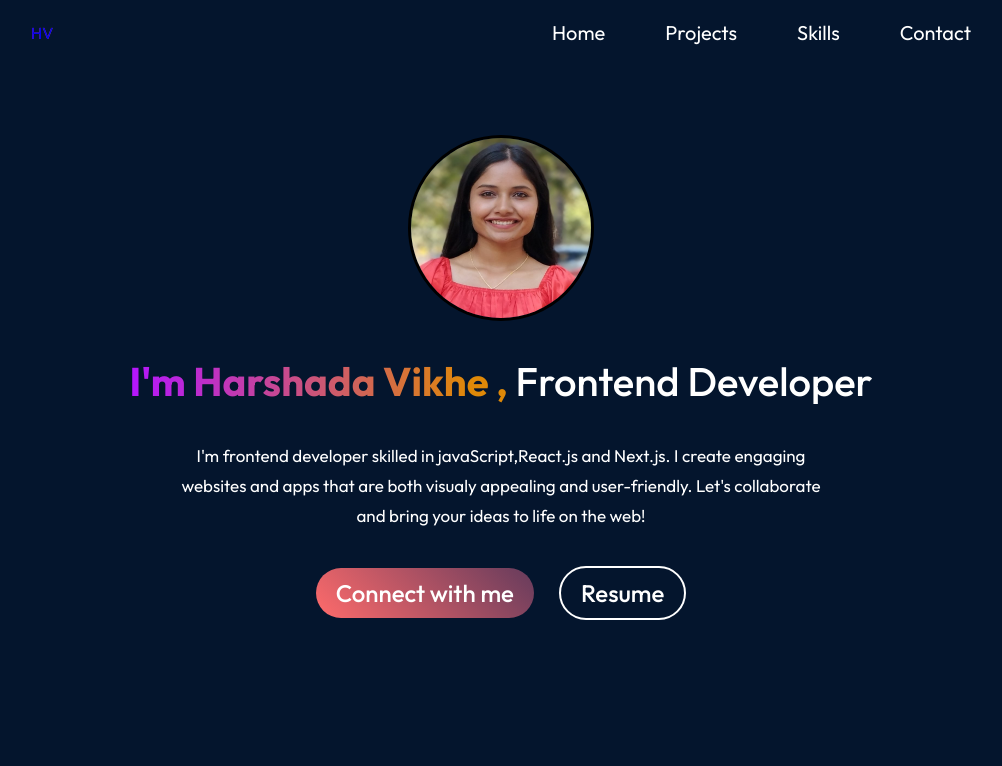
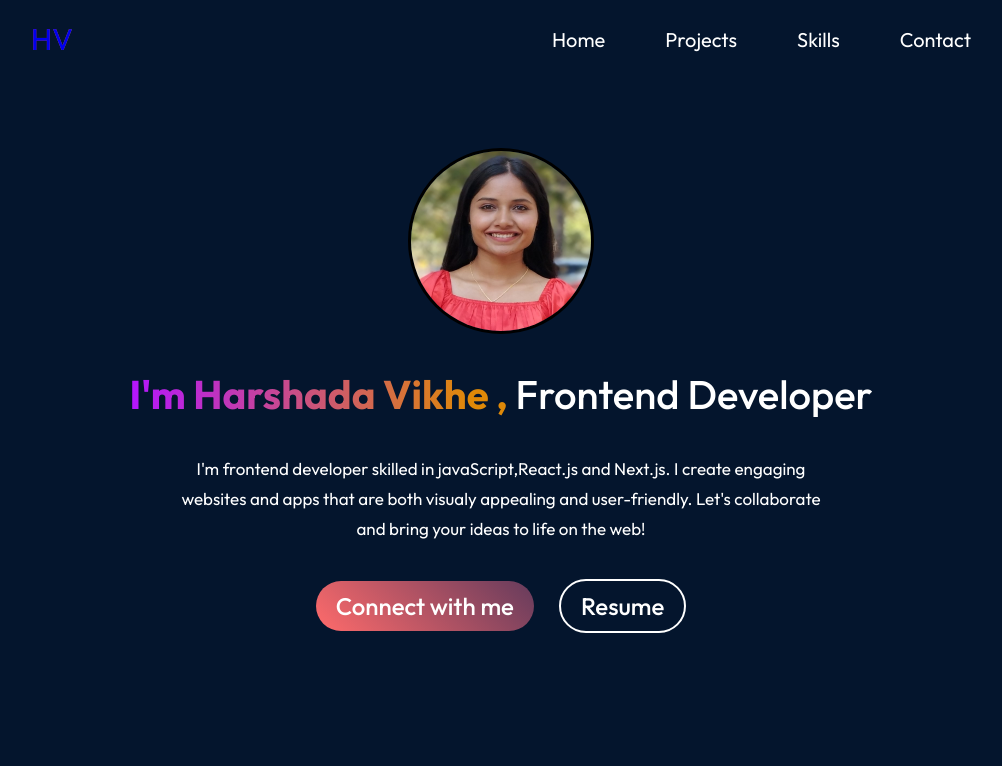
Before and after one commit to Harshada-Vikhe/portfolio, a React (Vite) app: page / in a window 1280 px wide. Shown: the top 766 px of the page, without its empty margins (139-1141 px from the left). Built offline with nearby package versions, Linux system fonts and the light colour scheme.

Commit message:
Update Navbar.css

```diff
--- a/src/components/navbar/Navbar.css
+++ b/src/components/navbar/Navbar.css
@@ -22,7 +22,7 @@ ul li a:hover,
 .navbar .logo a{
     text-decoration: none;
     cursor: pointer;
-    font-weight:400
+    font-size:30px;
 }
 .nav-menu{
     display: flex;
```
